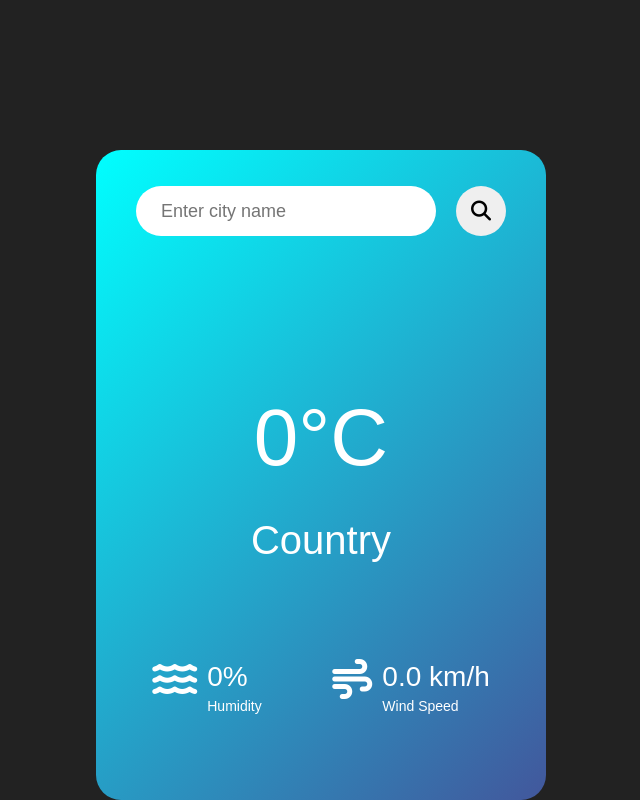
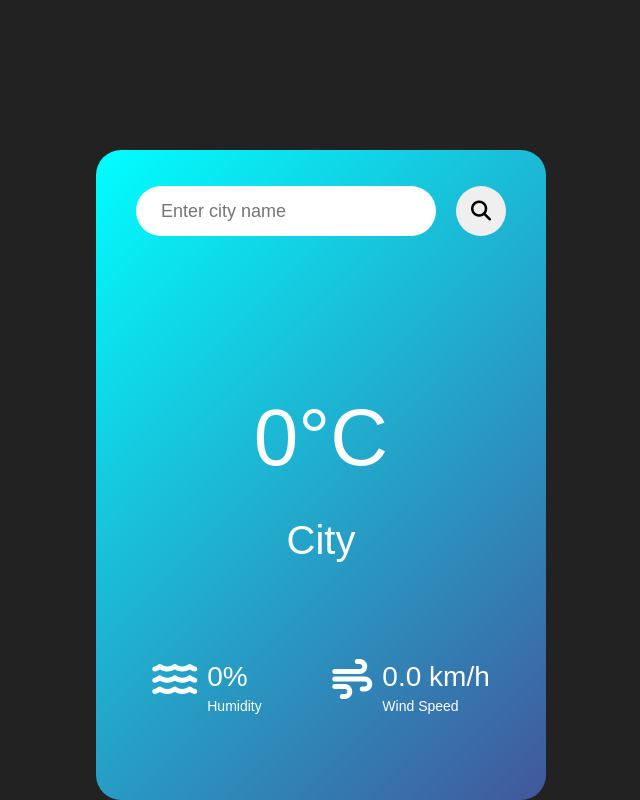
Before and after one commit to 85Astatine/simple_weather_app, a plain HTML site: page index.html in a window 1280 px wide. Shown: the whole page, without its empty margins (319-959 px from the left). Drawn offline with Linux system fonts and the light colour scheme; no server answers.

Commit message:
index.html

```diff
--- a/index.html
+++ b/index.html
@@ -16,7 +16,7 @@
         <div class="weather_1">
             <img src="" alt="">
             <p class="tempareture">0°C</p>
-            <p class="place">Country</p>
+            <p class="place">City</p>
         </div>
         <div class="weather_2">
             <div class="humidity">
```
